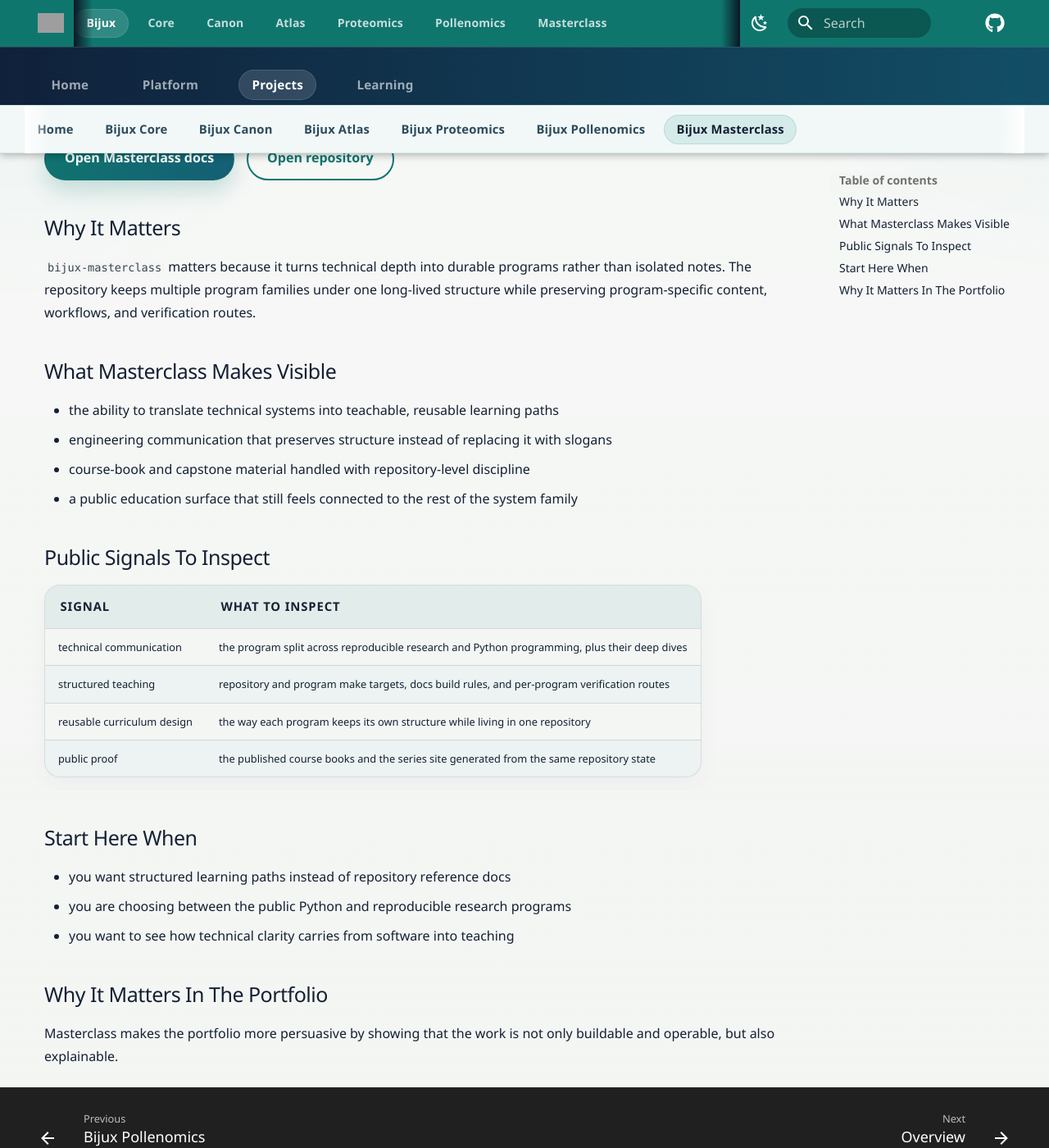
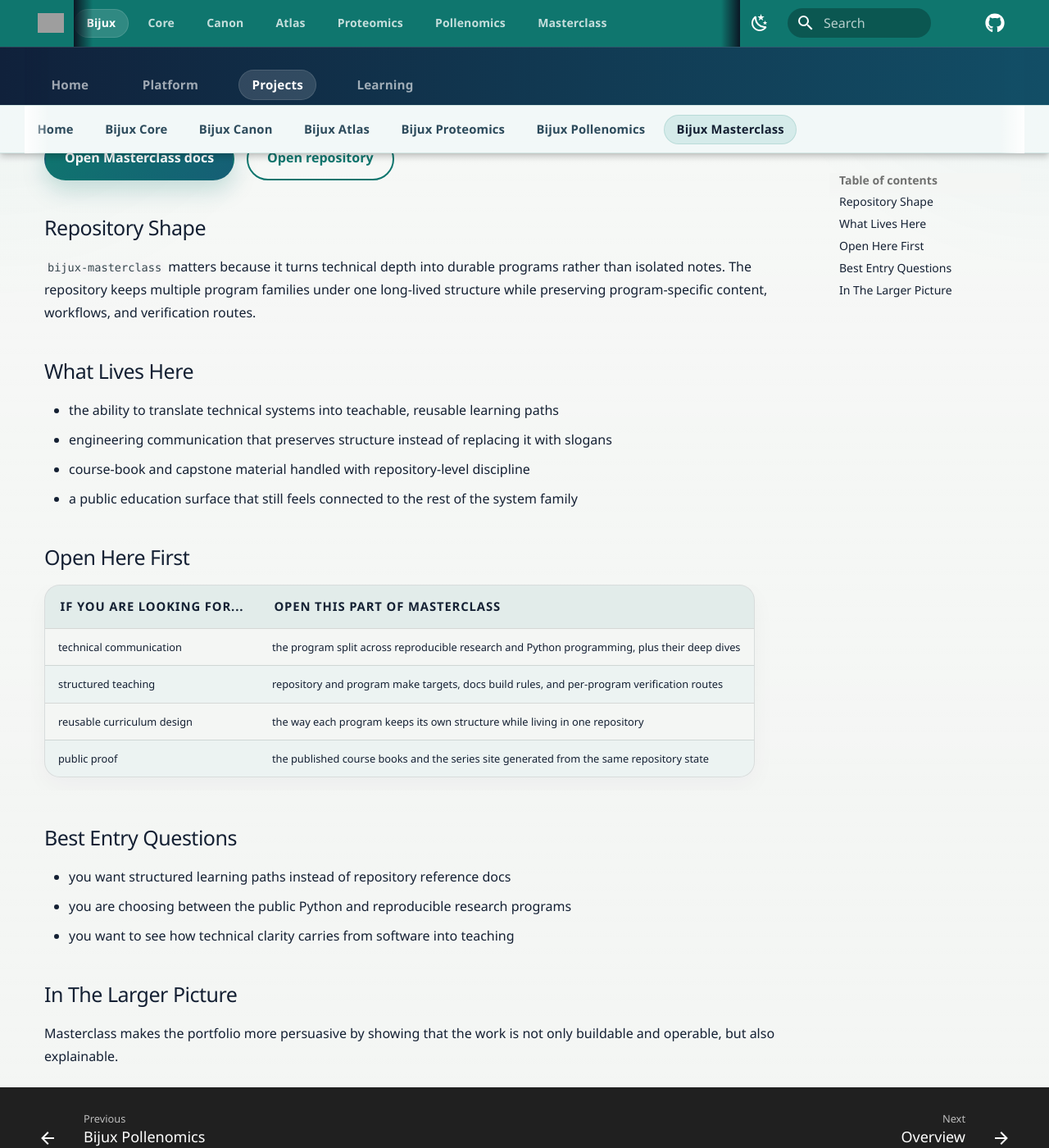
Before and after one commit to bijux/bijux.github.io, an MkDocs documentation site: the page built from docs/projects/bijux-masterclass.md, in a window 1280 px wide and 1400 px high, scrolled down 226 px. Shown: the whole window at 82% size. Built offline with MkDocs 1.6.1 and Material for MkDocs 9.7.7, drawn with Linux system fonts in a browser that asks for light colours; comment, search, counter and statistics services are not loaded; grey boxes are pictures that could not be loaded.

Commit message:
refactor(projects): vary the domain repository briefs

```diff
--- a/docs/projects/bijux-masterclass.md
+++ b/docs/projects/bijux-masterclass.md
@@ -18,36 +18,36 @@ enough to be taught without being diluted.
 <a class="md-button" href="https://github.com/bijux/bijux-masterclass">Open repository</a>
 </div>
 
-## Why It Matters
+## Repository Shape
 
 `bijux-masterclass` matters because it turns technical depth into
 durable programs rather than isolated notes. The repository keeps
 multiple program families under one long-lived structure while preserving
 program-specific content, workflows, and verification routes.
 
-## What Masterclass Makes Visible
+## What Lives Here
 
 - the ability to translate technical systems into teachable, reusable learning paths
 - engineering communication that preserves structure instead of replacing it with slogans
 - course-book and capstone material handled with repository-level discipline
 - a public education surface that still feels connected to the rest of the system family
 
-## Public Signals To Inspect
+## Open Here First
 
-| Signal | What to inspect |
+| If you are looking for... | Open this part of Masterclass |
 | --- | --- |
 | technical communication | the program split across reproducible research and Python programming, plus their deep dives |
 | structured teaching | repository and program make targets, docs build rules, and per-program verification routes |
 | reusable curriculum design | the way each program keeps its own structure while living in one repository |
 | public proof | the published course books and the series site generated from the same repository state |
 
-## Start Here When
+## Best Entry Questions
 
 - you want structured learning paths instead of repository reference docs
 - you are choosing between the public Python and reproducible research programs
 - you want to see how technical clarity carries from software into teaching
 
-## Why It Matters In The Portfolio
+## In The Larger Picture
 
 Masterclass makes the portfolio more persuasive by showing that the work
 is not only buildable and operable, but also explainable.
--- a/docs/projects/bijux-pollenomics.md
+++ b/docs/projects/bijux-pollenomics.md
@@ -19,36 +19,36 @@ domain work.
 <a class="md-button" href="https://github.com/bijux/bijux-pollenomics">Open repository</a>
 </div>
 
-## Why It Matters
+## Repository Shape
 
 `bijux-pollenomics` is compelling because it takes an unusual domain and
 makes the outputs inspectable: tracked source data, rebuildable report
 bundles, a Nordic evidence atlas, and a documentation surface that
 explains where those artifacts come from.
 
-## What Pollenomics Makes Visible
+## What Lives Here
 
 - evidence mapping framed as a reproducible product surface, not a one-off analysis notebook
 - tracked data, checked-in publication artifacts, and explicit rebuild paths
 - technical architecture adapted to archaeology-facing and field-oriented context without losing clarity
 - honest scope boundaries around what exists today and what does not
 
-## Public Signals To Inspect
+## Open Here First
 
-| Signal | What to inspect |
+| If you are looking for... | Open this part of Pollenomics |
 | --- | --- |
 | reproducible publication | tracked `data/` and `docs/report/` outputs, plus the atlas and country bundles |
 | uncommon domain modeling | the archaeology, eDNA, aDNA, and pollenomics framing in the docs and repository layout |
 | scope discipline | the explicit limits around current capabilities, source categories, and report outputs |
 | public proof | the runtime handbook, data reference, and published Nordic atlas material |
 
-## Start Here When
+## Best Entry Questions
 
 - the question is about evidence mapping, archaeology-facing context, or field-site selection
 - you want to understand how the portfolio handles uncommon domain boundaries
 - you care whether unusual domain work stays reproducible and reviewable
 
-## Why It Matters In The Portfolio
+## In The Larger Picture
 
 Pollenomics helps show that the public work is not only broad but also
 adaptable, capable of carrying structure into specialized domains that
--- a/docs/projects/bijux-proteomics.md
+++ b/docs/projects/bijux-proteomics.md
@@ -18,36 +18,36 @@ discipline carries into scientific and laboratory-adjacent work.
 <a class="md-button" href="https://github.com/bijux/bijux-proteomics">Open repository</a>
 </div>
 
-## Why It Matters
+## Repository Shape
 
 `bijux-proteomics` is useful evidence because it treats protein
 discovery as a governed software system rather than a single pipeline.
 Runtime execution, domain contracts, decision intelligence, evidence
 governance, and lab planning are kept as explicit package boundaries.
 
-## What Proteomics Makes Visible
+## What Lives Here
 
 - a contract-first package family for scientific product work
 - domain models, decision logic, evidence handling, and lab planning kept separate
 - reproducibility and reviewability treated as part of the product, not a later cleanup step
 - public scientific software that still looks engineered rather than improvised
 
-## Public Signals To Inspect
+## Open Here First
 
-| Signal | What to inspect |
+| If you are looking for... | Open this part of Proteomics |
 | --- | --- |
 | domain decomposition | the split across runtime, foundation, core, intelligence, knowledge, and lab packages |
 | governed product behavior | the repository’s emphasis on contracts, release discipline, and package-owned responsibilities |
 | scientific workflow maturity | the fact that lab planning and evidence resolution are explicit parts of the system model |
 | public proof | the package handbooks and release surfaces for the six published packages |
 
-## Start Here When
+## Best Entry Questions
 
 - the work is specifically about proteomics, discovery, or lab-facing workflows
 - you want to see how engineering structure adapts to scientific product work
 - you care whether domain software is treated with the same rigor as platform software
 
-## Why It Matters In The Portfolio
+## In The Larger Picture
 
 Proteomics shows that the portfolio can move from infrastructure and
 delivery into domain systems where data, workflow, and subject-matter
```
